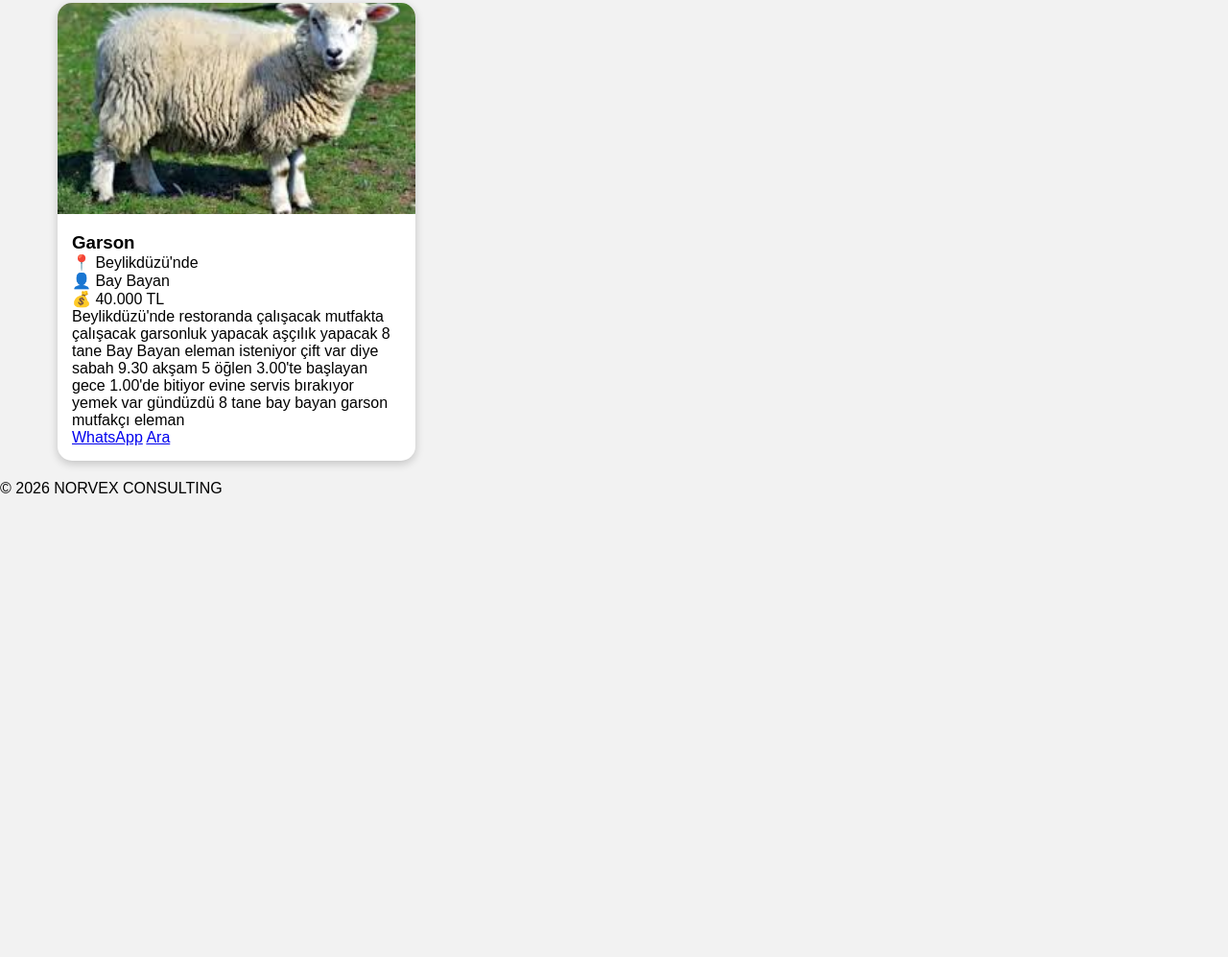
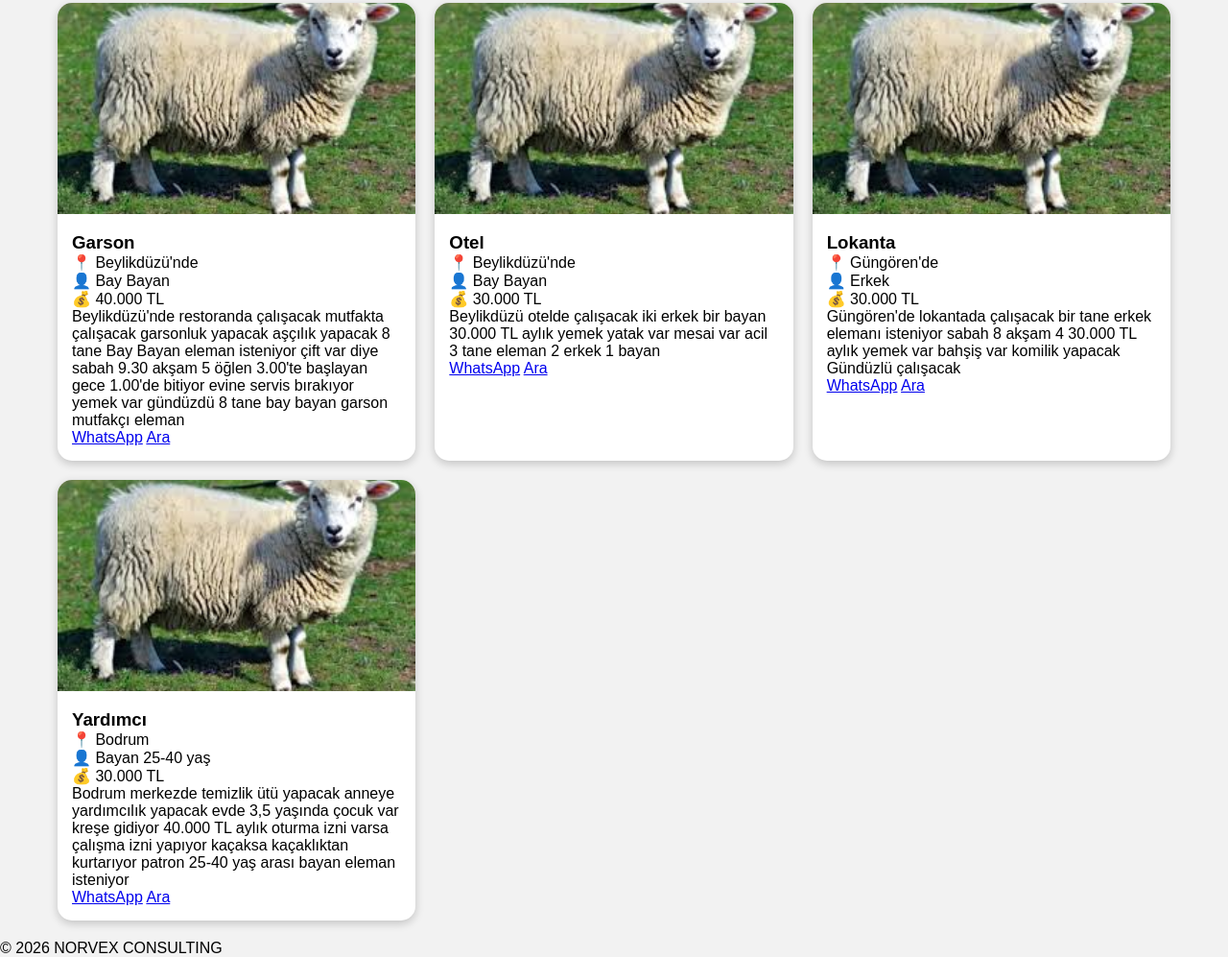
Before and after one commit to Vepashka94/norvex-jobs, a plain HTML site: page index.html in a window 1280 px wide. Shown: the part 556-1553 px from the top of the page at 96% size. Before the commit the page ends 1074 px from the top, so only its background shows below. Drawn offline with Linux system fonts and the light colour scheme.

Commit message:
Add files via upload

```diff
--- a/index.html
+++ b/index.html
@@ -59,7 +59,7 @@ const jobs = [
     image: "images/koyun.jpg"
   },
   {
-    id: 2,
+    id: 3,
     title: "Usta",
     city: "Çorlu'da",
     cinsiyet: "Erkek",
@@ -71,7 +71,7 @@ const jobs = [
     image: "images/koyun.jpg"
   },
   {
-    id: 2,
+    id: 4,
     title: "Garson",
     city: "Beylikdüzü'nde",
     cinsiyet: "Bay Bayan",
@@ -81,6 +81,42 @@ const jobs = [
     whatsapp: "905550777172",
     description: "Beylikdüzü'nde restoranda çalışacak mutfakta çalışacak garsonluk yapacak aşçılık yapacak 8 tane Bay Bayan eleman isteniyor çift var diye sabah 9.30 akşam 5 öğlen 3.00'te başlayan gece 1.00'de bitiyor evine servis bırakıyor yemek var gündüzdü 8 tane bay bayan garson mutfakçı eleman",
     image: "images/koyun.jpg"
+  },
+  {
+    id: 5,
+    title: "Otel",
+    city: "Beylikdüzü'nde",
+    cinsiyet: "Bay Bayan",
+    salary: "30.000 TL",
+    phone: "05550777172",
+    phone2: "05380685304",
+    whatsapp: "905550777172",
+    description: "Beylikdüzü otelde çalışacak iki erkek bir bayan 30.000 TL aylık yemek yatak var mesai var acil 3 tane eleman 2 erkek 1 bayan",
+    image: "images/koyun.jpg"
+  },
+  {
+    id: 6,
+    title: "Lokanta",
+    city: "Güngören'de",
+    cinsiyet: "Erkek",
+    salary: "30.000 TL",
+    phone: "05550777172",
+    phone2: "05380685304",
+    whatsapp: "905550777172",
+    description: "Güngören'de lokantada çalışacak bir tane erkek elemanı isteniyor sabah 8 akşam 4   30.000 TL aylık yemek var bahşiş var komilik yapacak Gündüzlü çalışacak",
+    image: "images/koyun.jpg"
+  },
+  {
+    id: 7,
+    title: "Yardımcı",
+    city: "Bodrum",
+    cinsiyet: "Bayan 25-40 yaş",
+    salary: "30.000 TL",
+    phone: "05550777172",
+    phone2: "05380685304",
+    whatsapp: "905550777172",
+    description: "Bodrum merkezde temizlik ütü yapacak anneye yardımcılık yapacak evde 3,5 yaşında çocuk var kreşe gidiyor 40.000 TL aylık oturma izni varsa çalışma izni yapıyor kaçaksa kaçaklıktan kurtarıyor patron 25-40 yaş arası bayan eleman isteniyor",
+    image: "images/koyun.jpg"
   }
 ];
 </script>
```
